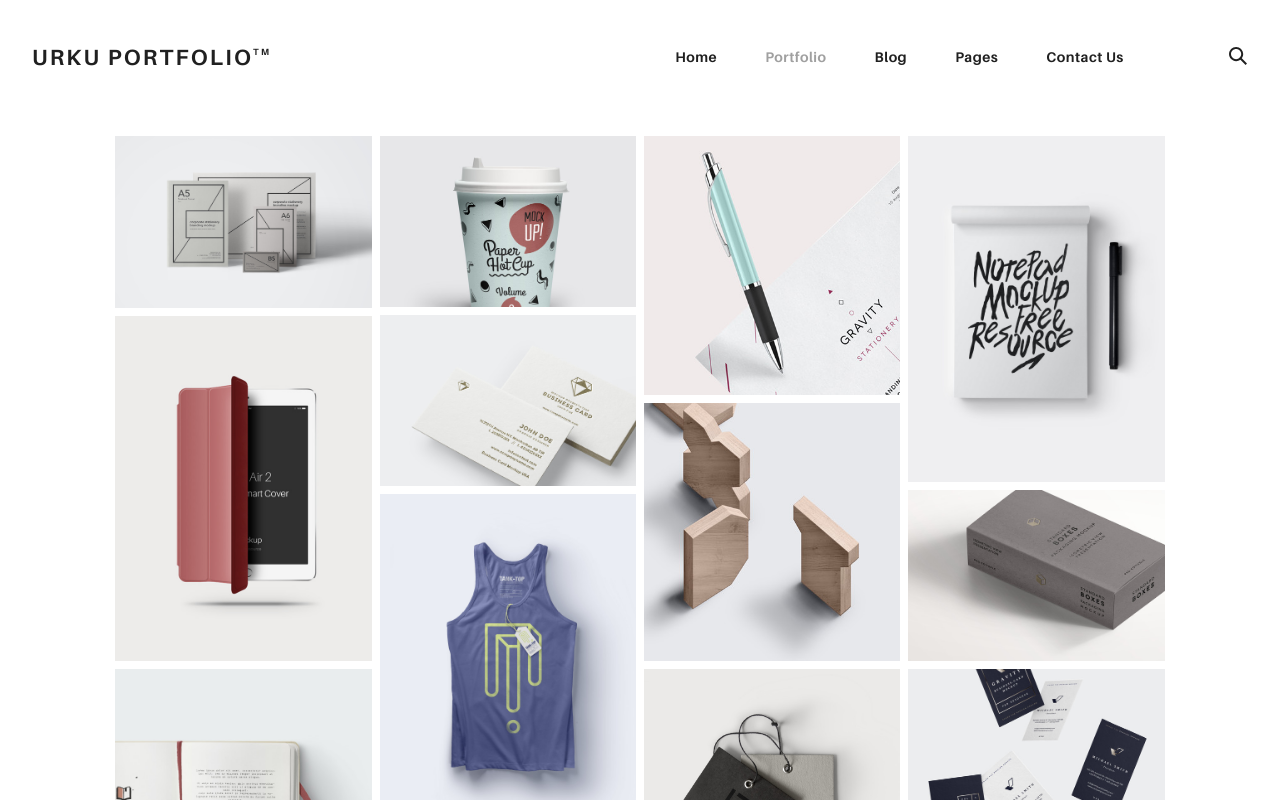
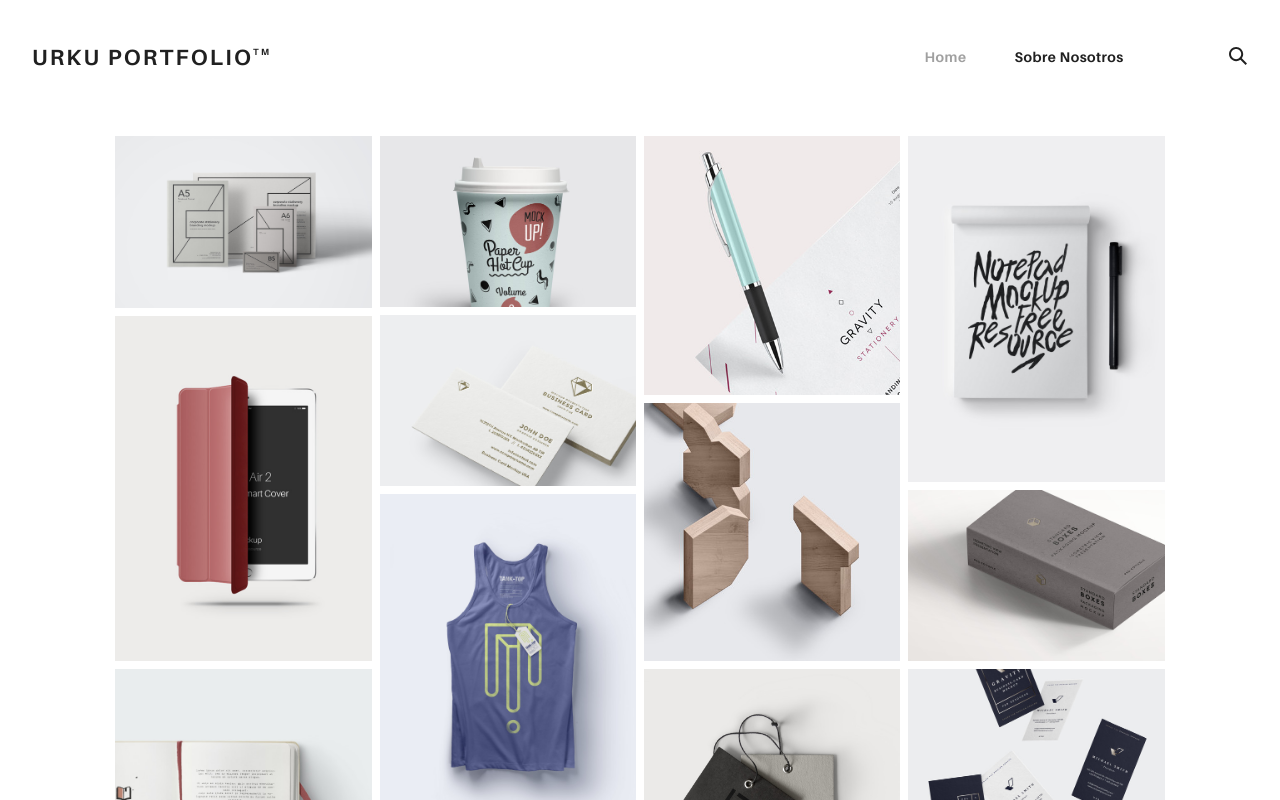
Before and after one commit to janeko-github/portafolio, an Angular app: page /#/home in a window 1280 px wide. Before the commit this address led to /#/. Shown: the top 800 px of the page. Built offline with nearby package versions, Linux system fonts and the light colour scheme.

Commit message:
Modificaciones al menú

```diff
--- a/src/app/app.routes.ts
+++ b/src/app/app.routes.ts
@@ -2,10 +2,10 @@ import { RouterModule, Routes } from '@angular/router';
 import {AboutComponent, PortafolioComponent, PortafolioItemComponent}
 from "./components/index.paginas";
 const app_routes: Routes = [
-  { path: '', component: PortafolioComponent },
+  { path: 'home', component: PortafolioComponent },
   { path: 'about', component: AboutComponent },
   { path: 'portafolioitem', component: PortafolioItemComponent },
-  { path: '**', pathMatch: 'full', redirectTo: '' }
+  { path: '**', pathMatch: 'full', redirectTo: 'home' }
 ];
 
 export const app_routing = RouterModule.forRoot(app_routes,{useHash:true,enableTracing:false});
--- a/src/app/components/header/header.component.html
+++ b/src/app/components/header/header.component.html
@@ -12,25 +12,15 @@
     </svg>
   </label>
   <div class="ae-container-fluid rk-topbar">
-    <h1 class="rk-logo"><a href="index.html">urku portfolio<sup>tm</sup></a></h1>
+    <h1 class="rk-logo"><a routerLink="/">urku portfolio<sup>tm</sup></a></h1>
     <nav class="rk-navigation">
       <ul class="rk-menu">
-        <li class="rk-menu__item"><a href="index.html" class="rk-menu__link">Home</a>
+        <li class="rk-menu__item" routerLinkActive="active">
+          <a routerLink="/home" class="rk-menu__link">Home</a>
         </li>
-        <li class="active rk-menu__item"><a href="portfolio.html" class="rk-menu__link">Portfolio</a>
-        </li>
-        <li class="rk-menu__item"><a href="blog.html" class="rk-menu__link">Blog</a>
-        </li>
-        <li class="rk-menu__item"><a href="#0" class="rk-menu__link">Pages</a>
-          <nav class="rk-menu__sub">
-            <ul class="rk-container">
-              <li class="rk-menu__item"><a href="about.html" class="rk-menu__link">About</a></li>
-              <li class="rk-menu__item"><a href="documentation.html" class="rk-menu__link">Documentation</a></li>
-              <li class="rk-menu__item"><a href="design-styles.html" class="rk-menu__link">Design Styles</a></li>
-            </ul>
-          </nav>
-        </li>
-        <li class="rk-menu__item"><a href="contact.html" class="rk-menu__link">Contact Us</a>
+
+        <li class="rk-menu__item" routerLinkActive="active">
+          <a routerLink="/about" class="rk-menu__link">Sobre Nosotros</a>
         </li>
       </ul>
 
```
